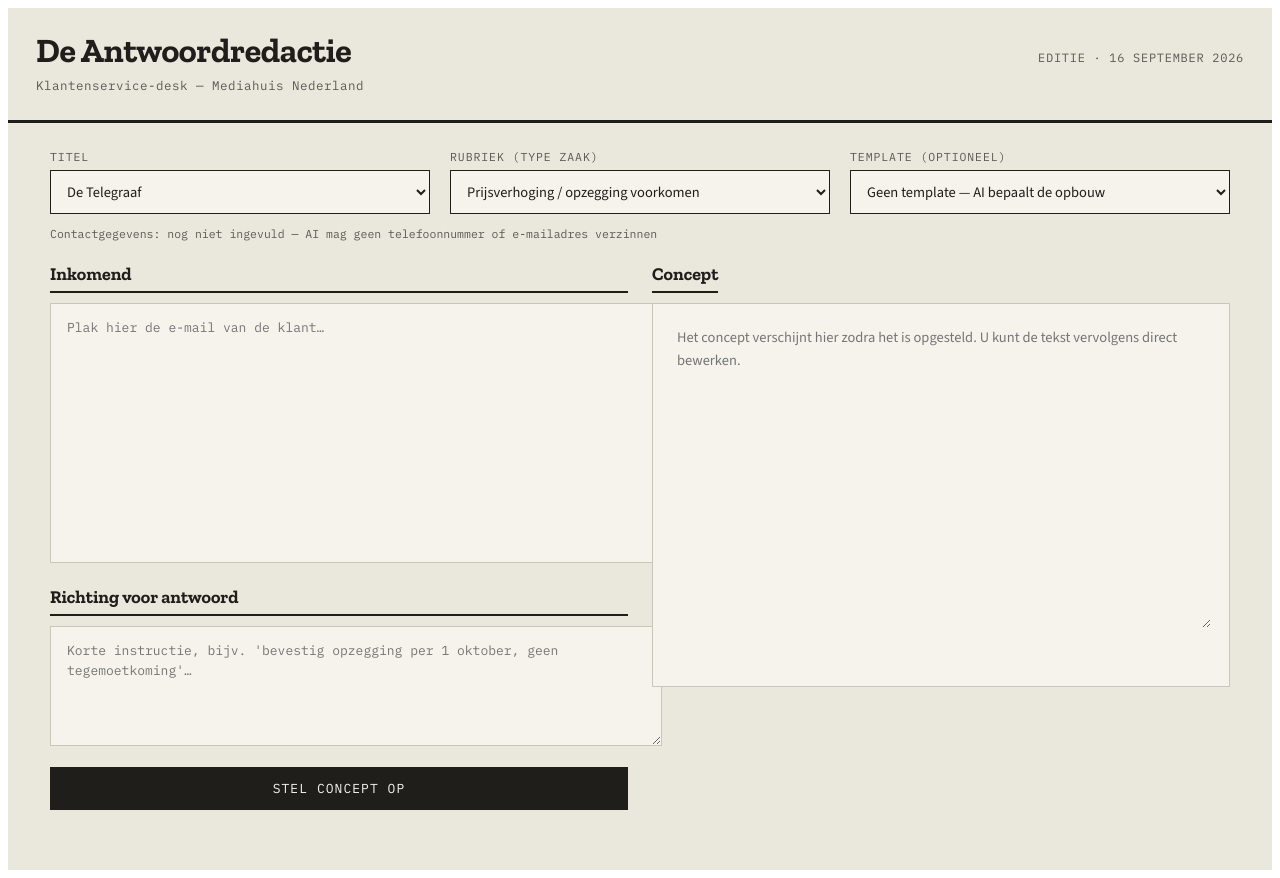
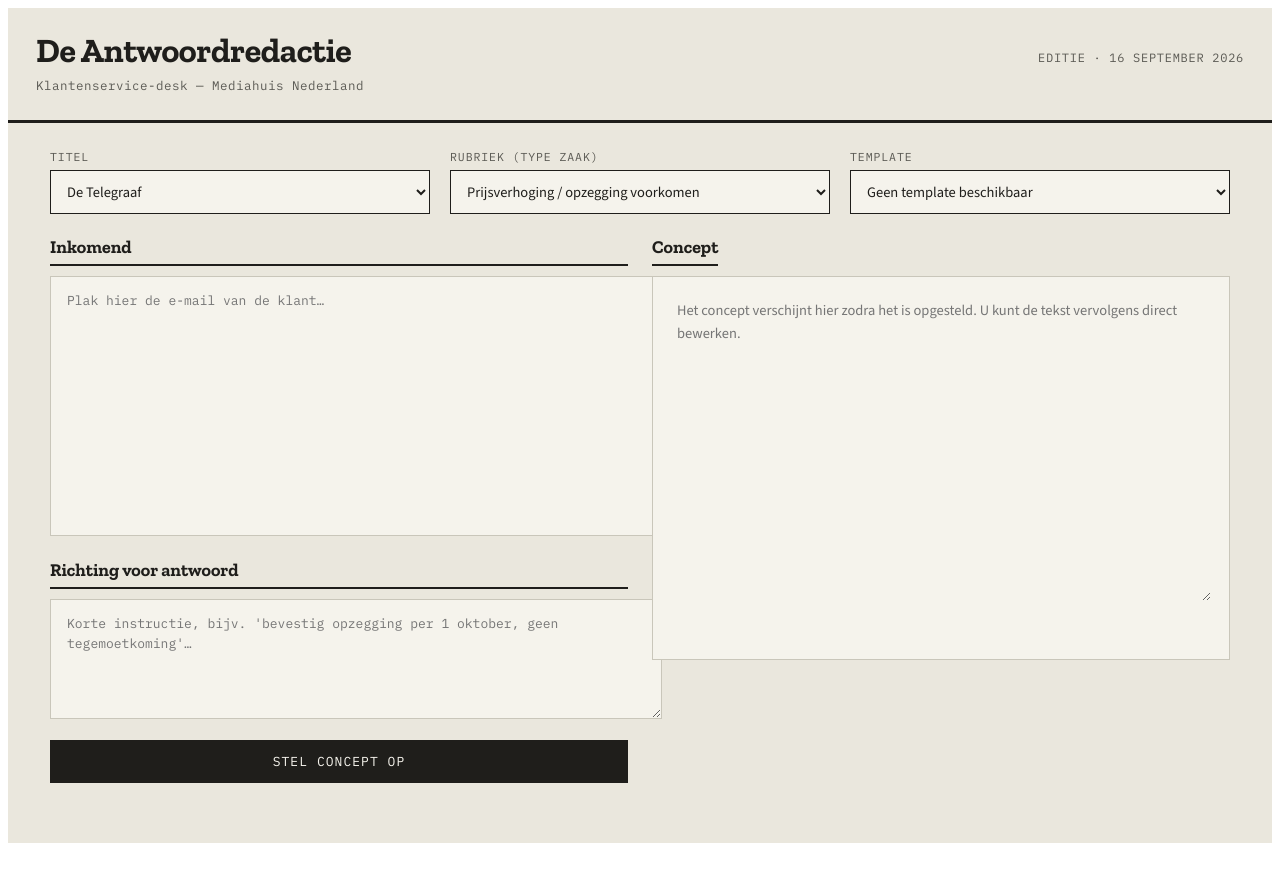
Before and after one commit to Fizzl13/AI-CustomerServiceEmailApp, a React (Vite) app: page / in a window 1280 px wide. After the commit the page ends 851 px from the top, so only its background shows below. Built offline with nearby package versions, Linux system fonts and the light colour scheme.

Commit message:
Add files via upload

```diff
--- a/src/MediahuisDesk.jsx
+++ b/src/MediahuisDesk.jsx
@@ -1,8 +1,67 @@
 import React, { useState, useMemo } from "react";
-import { CUSTOMER_SERVICE_DATA, getPublicationData, getCaseType, getTemplatesForCase } from "./customerServiceData";
+import { TEMPLATES } from "./knowledge/templates.js";
 
-const PUBLICATIONS = Object.keys(CUSTOMER_SERVICE_DATA.publications);
-const CASE_TYPES = CUSTOMER_SERVICE_DATA.caseTypes;
+const PUBLICATIONS = [
+  "De Telegraaf",
+  "Noordhollands Dagblad",
+  "Gooi- en Eemlander",
+  "Leidsch Dagblad",
+  "Privé",
+  "Vrouw",
+  "Autovisie",
+];
+
+const CASE_TYPES = [
+  {
+    id: "retentie",
+    label: "Prijsverhoging / opzegging voorkomen",
+    tone: "Warm en oplossingsgericht. Bied begrip voor de klacht en leg de aanhoudingsactie of tegemoetkoming uit.",
+    hint: "Verwijs naar het aanhoudingsteam: 088 - 824 8242, werkdagen 08:00–17:00.",
+  },
+  {
+    id: "opzegging",
+    label: "Opzegging bevestigen / datum corrigeren",
+    tone: "Zakelijk, kort en duidelijk. Bevestig de einddatum expliciet.",
+    hint: "",
+  },
+  {
+    id: "bezorging",
+    label: "Bezorgklacht / compensatie",
+    tone: "Verontschuldigend maar niet onderdanig. Benoem concrete vervolgstap richting de bezorger of het depot.",
+    hint: "",
+  },
+  {
+    id: "incasso",
+    label: "Incasso / betalingsgeschil",
+    tone: "Zakelijk-neutraal en feitelijk. Vermijd schuldtoewijzing; verwijs waar nodig door naar het incassobureau.",
+    hint: "",
+  },
+  {
+    id: "digitaal",
+    label: "Digitale toegang (login / app)",
+    tone: "Praktisch en stapsgewijs, geen overbodige stappen die de klant al heeft geprobeerd.",
+    hint: "",
+  },
+  {
+    id: "factuur",
+    label: "Factuur / betaalvraag",
+    tone: "Feitelijk en behulpzaam.",
+    hint: "",
+  },
+  {
+    id: "account",
+    label: "Adreswijziging / accountgegevens",
+    tone: "Kort, bevestigend, geen overbodige uitleg.",
+    hint: "",
+  },
+  {
+    id: "gevoelig",
+    label: "Overlijden / bewindvoerder",
+    tone: "Zeer zorgvuldig, invoelend en rustig. Geen commerciële toon, geen haast.",
+    hint: "",
+  },
+];
+
 
 // Kernbepalingen uit de Algemene Abonnementsvoorwaarden Mediahuis Nederland
 // (per 2 februari 2026). Dit is geen volledige juridische tekst, maar een
@@ -26,7 +85,7 @@ REGELS VOOR HET CONCEPT:
 export default function MediahuisDesk() {
   const [publication, setPublication] = useState(PUBLICATIONS[0]);
   const [caseType, setCaseType] = useState(CASE_TYPES[0].id);
-  const [templateId, setTemplateId] = useState("");
+  const [templateId, setTemplateId] = useState("aankondiging-beeindiging");
   const [incoming, setIncoming] = useState("");
   const [instruction, setInstruction] = useState("");
   const [draft, setDraft] = useState("");
@@ -35,14 +94,20 @@ export default function MediahuisDesk() {
   const [copied, setCopied] = useState(false);
   const [stampVisible, setStampVisible] = useState(false);
 
-  const activeCase = useMemo(() => getCaseType(caseType), [caseType]);
-  const availableTemplates = useMemo(() => getTemplatesForCase(caseType), [caseType]);
+  const activeCase = useMemo(
+    () => CASE_TYPES.find((c) => c.id === caseType),
+    [caseType]
+  );
+
+  const availableTemplates = useMemo(
+    () => TEMPLATES.filter((template) => template.caseTypes.includes(caseType)),
+    [caseType]
+  );
+
   const activeTemplate = useMemo(
-    () => availableTemplates.find((template) => template.id === templateId),
+    () => availableTemplates.find((template) => template.id === templateId) || availableTemplates[0],
     [availableTemplates, templateId]
   );
-  const publicationData = useMemo(() => getPublicationData(publication), [publication]);
-
 
   const today = useMemo(
     () =>
@@ -65,32 +130,19 @@ export default function MediahuisDesk() {
     setDraft("");
     setCopied(false);
 
-    const contactEntries = Object.entries(publicationData.contact || {}).filter(([, value]) => String(value || "").trim());
-    const contactContext = contactEntries.length
-      ? contactEntries.map(([key, value]) => `${key}: ${value}`).join("\n")
-      : "Geen gecontroleerde contactgegevens beschikbaar voor deze titel.";
-
-    const templateContext = activeTemplate
-      ? `Geselecteerde template: ${activeTemplate.label}\nTemplate-instructie: ${activeTemplate.text}`
-      : "Geen specifieke template geselecteerd. Gebruik de rubriek en medewerkerinstructie.";
-
     const systemPrompt = `Je bent een ervaren klantenservicemedewerker bij Mediahuis Nederland en schrijft namens ${publication}.
 Schrijf uitsluitend in het Nederlands, in correct en professioneel 'u'-Nederlands.
 Toon/aanpak voor dit gevalstype: ${activeCase.tone}
-GEVERIFIEERDE CONTACTGEGEVENS VOOR DEZE TITEL:
-${contactContext}
-
-${templateContext}
-
-DATAREGELS:
-- Gebruik uitsluitend contactgegevens die hierboven expliciet als gecontroleerd brongegeven zijn meegegeven.
-- Als een telefoonnummer, e-mailadres, website of openingstijd ontbreekt, verzin of raad het nooit. Laat het weg of vraag de medewerker om het juiste gegeven toe te voegen.
-- Gebruik geen contactgegevens uit je algemene kennis.
-
 ${LEGAL_FRAMEWORK}
 
+GESELECTEERDE TEMPLATE: ${activeTemplate?.label || "geen"}
+Gebruik onderstaande template als structureel en inhoudelijk uitgangspunt. Behoud de bedoeling en formulering waar passend. Vervang of behoud placeholders alleen wanneer de benodigde gegevens daadwerkelijk beschikbaar zijn. Verzin geen klantgegevens, telefoonnummers, einddata, bedragen of andere bedrijfsgegevens.
+
+TEMPLATE-INHOUD:
+${activeTemplate?.text || "Geen template beschikbaar."}
+
 Instructie van de medewerker voor de richting van dit antwoord: ${instruction || "(geen aanvullende instructie, gebruik je eigen inschatting op basis van de brief, binnen het juridisch kader hierboven)"}
-Schrijf een volledige, verzendklare e-mail: aanhef, body, passende afsluiting en ondertekening "Klantenservice ${publication}". Geen placeholders zoals [naam], gebruik neutrale aanhef "Geachte klant," tenzij de naam uit de brief blijkt. Blijf strikt binnen het juridisch kader hierboven. Geef alleen de e-mailtekst terug, zonder inleiding of toelichting eromheen.`;
+Schrijf een volledige, verzendklare e-mail: aanhef, body, passende afsluiting en ondertekening "Klantenservice ${publication}". Gebruik de geselecteerde template als basis. Pas alleen aan wat nodig is voor de concrete klantvraag. Als een placeholder niet kan worden ingevuld met betrouwbare informatie, laat hem staan of formuleer neutraal; verzin niets. Voeg geen telefoonnummers toe tenzij die expliciet in de kennis of instructie staan. Blijf strikt binnen het juridisch kader hierboven. Geef alleen de e-mailtekst terug, zonder inleiding of toelichting eromheen.`;
 
     try {
       const response = await fetch("/api/generate", {
@@ -102,15 +154,13 @@ Schrijf een volledige, verzendklare e-mail: aanhef, body, passende afsluiting en
         }),
       });
       const data = await response.json();
-      if (!response.ok) {
-        throw new Error(data?.error || `Serverfout (${response.status}).`);
-      }
-      const text = (data?.text || "").trim();
+      if (!response.ok) throw new Error(data?.error || "Genereren mislukt.");
+      const text = (data.text || "").trim();
       if (!text) throw new Error("Leeg antwoord ontvangen.");
       setDraft(text);
       setTimeout(() => setStampVisible(true), 120);
     } catch (e) {
-      setError("Genereren mislukt. Probeer het opnieuw.");
+      setError(e?.message || "Genereren mislukt. Probeer het opnieuw.");
     } finally {
       setLoading(false);
     }
@@ -137,6 +187,10 @@ Schrijf een volledige, verzendklare e-mail: aanhef, body, passende afsluiting en
         @import url('https://fonts.googleapis.com/css2?family=Zilla+Slab:wght@500;700&family=Source+Sans+3:wght@400;500;600&family=IBM+Plex+Mono:wght@400;500&display=swap');
         textarea, select, input { font-family: 'Source Sans 3', ui-sans-serif, system-ui; }
         ::selection { background: #2F6F4E33; }
+        @media (max-width: 800px) {
+          .control-grid { grid-template-columns: 1fr !important; }
+          .spread-grid { grid-template-columns: 1fr !important; }
+        }
       `}</style>
 
       {/* Masthead */}
@@ -195,9 +249,10 @@ Schrijf een volledige, verzendklare e-mail: aanhef, body, passende afsluiting en
       <main style={{ maxWidth: 1180, margin: "0 auto", padding: "26px 28px 60px" }}>
         {/* Section labels / controls */}
         <div
+          className="control-grid"
           style={{
             display: "grid",
-            gridTemplateColumns: "repeat(3, minmax(0, 1fr))",
+            gridTemplateColumns: "1fr 1fr 1fr",
             gap: 20,
             marginBottom: 22,
           }}
@@ -218,7 +273,11 @@ Schrijf een volledige, verzendklare e-mail: aanhef, body, passende afsluiting en
           <Field label="Rubriek (type zaak)">
             <select
               value={caseType}
-              onChange={(e) => { setCaseType(e.target.value); setTemplateId(""); }}
+              onChange={(e) => {
+                setCaseType(e.target.value);
+                const first = TEMPLATES.find((t) => t.caseTypes.includes(e.target.value));
+                setTemplateId(first?.id || "");
+              }}
               style={selectStyle}
             >
               {CASE_TYPES.map((c) => (
@@ -228,37 +287,43 @@ Schrijf een volledige, verzendklare e-mail: aanhef, body, passende afsluiting en
               ))}
             </select>
           </Field>
-          <Field label="Template (optioneel)">
+          <Field label="Template">
             <select
-              value={templateId}
+              value={activeTemplate?.id || ""}
               onChange={(e) => setTemplateId(e.target.value)}
               style={selectStyle}
             >
-              <option value="">Geen template — AI bepaalt de opbouw</option>
-              {availableTemplates.map((template) => (
+              {availableTemplates.length ? availableTemplates.map((template) => (
                 <option key={template.id} value={template.id}>
                   {template.label}
                 </option>
-              ))}
+              )) : <option value="">Geen template beschikbaar</option>}
             </select>
           </Field>
+        </div>
+
+        {/* Selected template summary */}
+        {activeTemplate && (
           <div
             style={{
-              gridColumn: "1 / -1",
-              fontFamily: "'IBM Plex Mono', monospace",
-              fontSize: 11.5,
-              color: "#5B5A54",
-              marginTop: -8,
+              marginBottom: 22,
+              padding: "12px 14px",
+              border: "1px solid #C9C6BA",
+              background: "#F5F3EC",
+              fontSize: 13,
+              lineHeight: 1.5,
             }}
           >
-            Contactgegevens: {Object.values(publicationData.contact || {}).some((value) => String(value || "").trim())
-              ? "gecontroleerde gegevens beschikbaar voor deze titel"
-              : "nog niet ingevuld — AI mag geen telefoonnummer of e-mailadres verzinnen"}
+            <strong style={{ fontFamily: "'IBM Plex Mono', monospace", fontSize: 11, textTransform: "uppercase", letterSpacing: "0.06em" }}>
+              Template actief · {activeTemplate.label}
+            </strong>
+            <div style={{ marginTop: 4, color: "#5B5A54" }}>{activeTemplate.description}</div>
           </div>
-        </div>
+        )}
 
         {/* Two-column spread */}
         <div
+          className="spread-grid"
           style={{
             display: "grid",
             gridTemplateColumns: "1fr 1fr",
--- /dev/null
+++ b/src/knowledge/templates.js
@@ -0,0 +1,29 @@
+export const TEMPLATES = [
+  {
+    "id": "aankondiging-beeindiging",
+    "label": "Aankondiging beëindiging",
+    "caseTypes": [
+      "opzegging"
+    ],
+    "description": "Voor een klant die aangeeft het abonnement te willen opzeggen, waarbij later telefonisch contact wordt opgenomen over de einddatum.",
+    "text": "Beste [naam],\n\nBedankt voor je bericht waarin je aangeeft je abonnement op te willen zeggen.\nWe vinden het uiteraard jammer dat je ons verlaat, maar we zullen je opzegging zo snel mogelijk verwerken.\n\nBinnen twee weken nemen wij telefonisch contact met je op om de einddatum van je abonnement te bespreken. Kunnen we je niet bereiken? Dan wordt het abonnement beëindigd volgens de geldende voorwaarden.\n\nWij waarderen het zeer dat je abonnee bent geweest en hopen je in de toekomst opnieuw te mogen begroeten.\n\nHeb je nog vragen of opmerkingen?\nKijk dan eens op onze selfservice-site MyMediahuis."
+  },
+  {
+    "id": "overlijden",
+    "label": "Overlijden",
+    "caseTypes": [
+      "gevoelig"
+    ],
+    "description": "Voor beëindiging van een abonnement wegens overlijden.",
+    "text": "Klantnummer: {!Case:Customer Number;}\n\nBeste {!Account:Account Name:Contact:Full Name;},/aan de erven van {!Account:Account Name;},\n\nHierbij bevestigen wij het verzoek om het abonnement te beëindigen wegens overlijden.\nOnze deelneming met dit verlies.\n\nVanaf <EINDDATUM BEDANK> stopt het abonnement.\nHet eventueel te veel betaalde abonnementsgeld storten wij terug op het bij ons bekende rekeningnummer.\n\nWij vertrouwen erop je hiermee goed geïnformeerd te hebben."
+  },
+  {
+    "id": "definitieve-beeindiging",
+    "label": "Definitieve beëindiging",
+    "caseTypes": [
+      "opzegging"
+    ],
+    "description": "Voor een definitieve bevestiging van een reeds verwerkte beëindiging.",
+    "text": "Klantnummer: {!Case:Customer Number;}\n\nBeste {!Account:Account Name:Contact:Full Name;},\n\nWe hebben je verzoek om je abonnement te beëindigen ontvangen. Natuurlijk vinden we het jammer dat je stopt met je abonnement.\n\nVanaf <EINDDATUM BEDANK> ontvang je de krant niet meer in de brievenbus en/of heb je geen digitale toegang meer.\n\nWij zorgen ervoor dat de automatische incasso wordt stopgezet. Het kan zijn dat er nog een afschrijving volgt na het moment van opzegging. Dit krijg je zo snel mogelijk teruggestort op je bankrekening.\n\nWil je het nieuws blijven volgen? Dat kan gratis via onze website of nieuwsapp.\n\nHeb je nog vragen of opmerkingen?\nKijk dan eens op onze selfservice-site MyMediahuis."
+  }
+];
```
Also changed, not shown: server.js (+3 -8 lines), src/knowledge/README.md (added), 1 other file (tests, documents, lock files or other folders).
